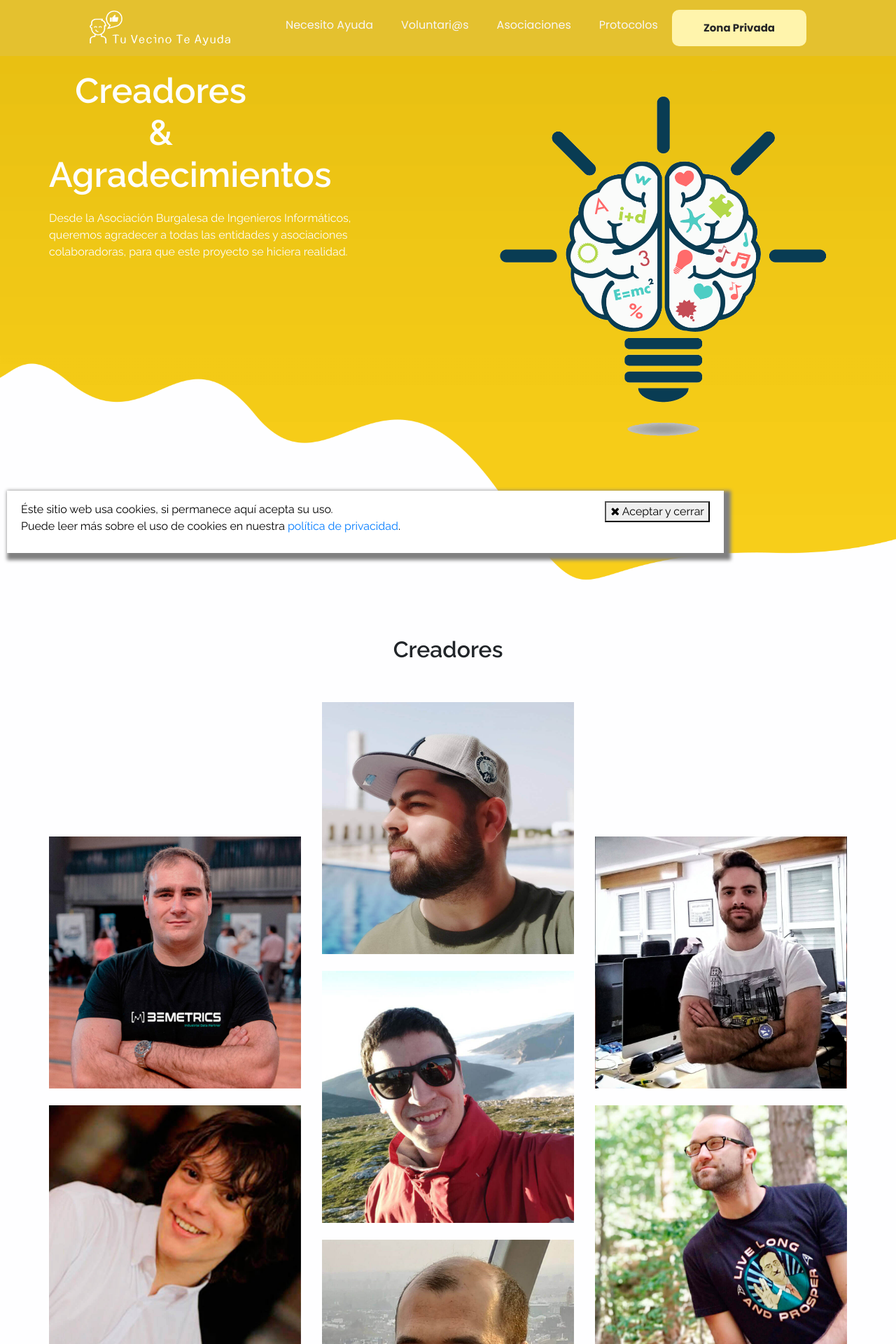
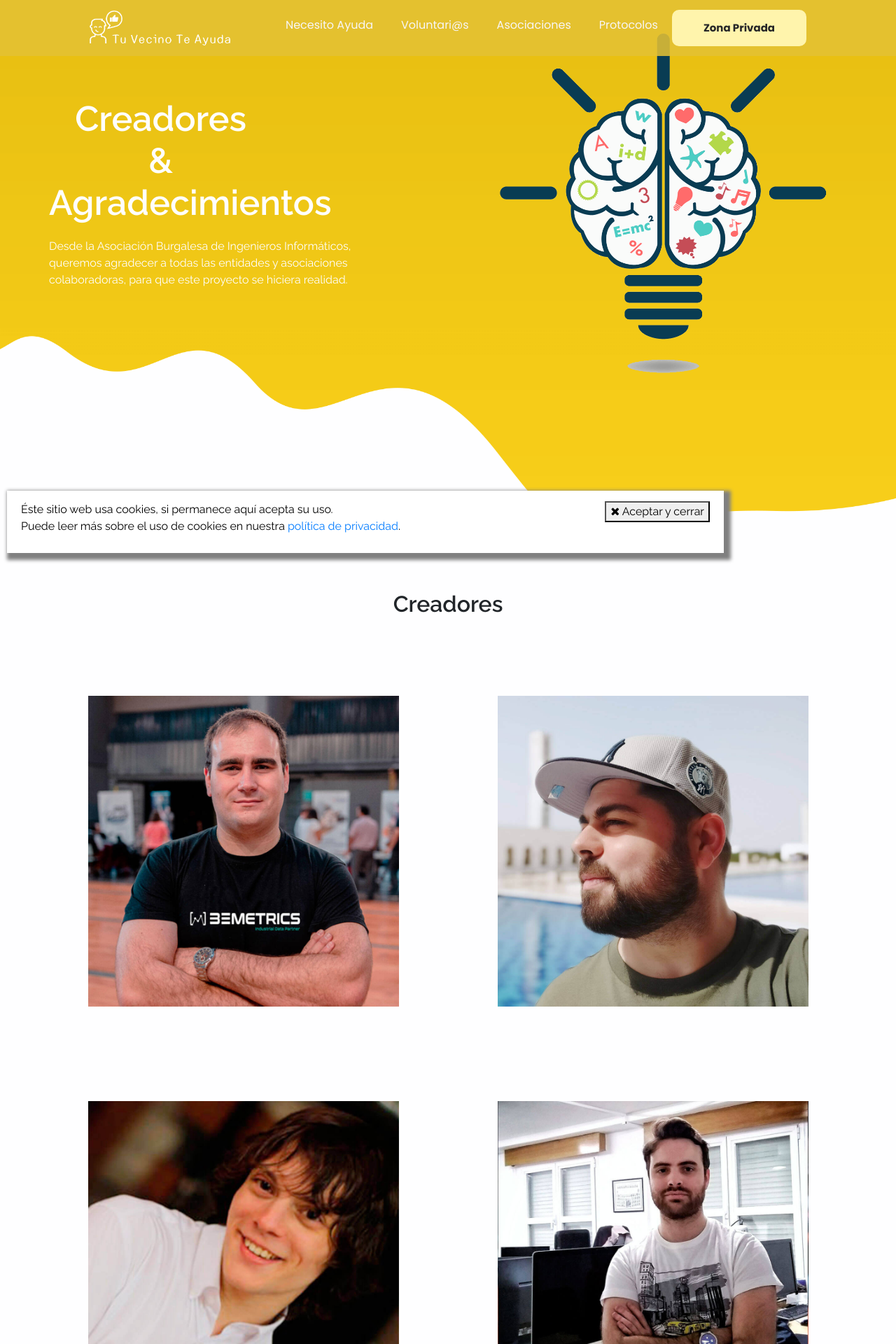
Before and after one commit to tu-vecino-te-ayuda/Tu-Vecino-Te-Ayuda-Front, a PHP site: page /agradecimientos.html in a window 1280 px wide. Shown: the top 1920 px of the page at 70% size. Run offline with PHP 8.4, Linux system fonts and the light colour scheme; some libraries are stand-ins or nearby versions.

Commit message:
feature/thanks-members

```diff
--- a/www/agradecimientos.html
+++ b/www/agradecimientos.html
@@ -123,7 +123,7 @@
   <div class="common_style">
   <!-- creators section  -->
   <section class="creators">
-      <div class="row">
+      <div class="row ">
         <div class="col-12 pb-5">
           <h2 class="text-center"><strong>Creadores</strong></h2>
         </div>
@@ -131,40 +131,45 @@
 
       <!--Grid row-->
       <div class="container">
-      <div class="row">
+      <div class="row centrar-caja">
 
         <!--Grid column-->
-        <div class="col-lg-4 col-md-6 mb-4">
+        <div class="col-lg-6 col-md-6 mb-4">
           <a href="https://www.linkedin.com/in/jlopezmartinez/" target="_blank">
             <img src="./images/creadores/javi.jpg" class="img-fluid mb-4" alt="" data-wow-delay="0.3s">
           </a>
           <a href="https://www.linkedin.com/in/luis-david-de-la-fuente/" target="_blank">
             <img src="./images/creadores/sete.jpg" class="img-fluid mb-4" alt="" data-wow-delay="0.3s">
           </a>
+          <a href="https://www.davidmiguel.com/" target="_blank">
+            <img src="./images/creadores/david.jpg" class="img-fluid mb-4" alt="" data-wow-delay="0.3s">
+          </a>
+          <a href="https://www.linkedin.com/in/rodrigo-jurado-pajares-b6224783/" target="_blank">
+            <img src="./images/creadores/jotas.jpg" class="img-fluid mb-4" alt="" data-wow-delay="0.3s">
+          </a>
+          <a href="https://www.linkedin.com/in/alberto-vivar-arribas-76b39669/" target="_blank">
+            <img src="./images/creadores/vivar.jpg" class="img-fluid mb-4" alt="" data-wow-delay="0.3s">
+          </a>
+
         </div>
         <!--Grid column-->
 
         <!--Grid column-->
-        <div class="col-lg-4 col-md-6 mb-4">
+        <div class="col-lg-6 col-md-6 mb-4">
           <a href="https://www.linkedin.com/in/rodrigo-esgueva/" target="_blank">
             <img src="./images/creadores/reo.jpg" class="img-fluid mb-4" alt="" data-wow-delay="0.3s">
           </a>
-          <a href="https://www.linkedin.com/in/rodrigo-jurado-pajares-b6224783/" target="_blank">
-            <img src="./images/creadores/jotas.jpg" class="img-fluid mb-4" alt="" data-wow-delay="0.3s">
+          <a href="https://www.linkedin.com/in/sergiomartinmarquina/" target="_blank">
+            <img src="./images/creadores/sergio.jpg" class="img-fluid mb-4" alt="" data-wow-delay="0.3s">
+          </a>
+          <a href="https://www.linkedin.com/in/roberto-miranda-p%C3%A9rez-72469253/" target="_blank">
+            <img src="./images/creadores/roberto.jpg" class="img-fluid mb-4" alt="" data-wow-delay="0.3s">
+          </a>
+          <a href="https://www.linkedin.com/in/marmaraba/" target="_blank">
+            <img src="./images/creadores/marmarba.jpg" class="img-fluid mb-4" alt="" data-wow-delay="0.3s">
           </a>
           <a href="https://www.linkedin.com/in/manuelbocos/" target="_blank">
             <img src="./images/creadores/bocos.jpg" class="img-fluid mb-4" alt="" data-wow-delay="0.3s">
-          </a>
-        </div>
-        <!--Grid column-->
-
-        <!--Grid column-->
-        <div class="col-lg-4 col-md-6 mb-4">
-          <a href="https://www.linkedin.com/in/sergiomartinmarquina/" target="_blank">
-            <img src="./images/creadores/sergio.jpg" class="img-fluid mb-4" alt="" data-wow-delay="0.3s">
-          </a>
-          <a href="https://www.linkedin.com/in/marmaraba/" target="_blank">
-            <img src="./images/creadores/marmarba.jpg" class="img-fluid mb-4" alt="" data-wow-delay="0.3s">
           </a>
         </div>
       </div>
@@ -176,65 +181,62 @@
   <!-- thanks section  -->
   <section class="thanks">
 
-    <div class="row  pt-5">
-      <div class="col-12 pt-5 pb-5">
+    <div class="row">
+      <div class="col-12">
         <h2 class="text-center"><strong>Agradecimientos</strong></h2>
       </div>
     </div>
 
     <!--Grid row-->
     <div class="container">
-    <div class="row text-center">
-      <!--Grid column-->
-      <div class="col-lg-4 col-md-6 mb-4 ">
-        <a href="https://zenos.es/" target="_blank">
-          <img src="https://pre.zenos.es/img/logo/zenos@1x.png" class="img-fluid mb-4 w-50" alt="" data-wow-delay="0.3s">
-        </a>
-        <a href="../index.html" target="_blank">
-          <img src="./images/partner/esgueva.png" class="img-fluid mb-4" alt="" data-wow-delay="0.3s">
-        </a>
 
-        <a href="https://codaprot.es" target="_blank">
-          <img src="https://codaprot.es/wp-content/uploads/2018/04/rgpd-codaprot-logo-1.png" class="img-fluid mb-4" alt="" data-wow-delay="0.3s">
+      <div class="row text-center ">
+        <div class="col-12">
+          <a href="https://abi2burgos.es/" target="_blank">
+            <img src="./images/partner/abi2.png" class="abi-logo img-fluid mb-4" alt="" data-wow-delay="0.3s">
           </a>
         </div>
-      <!--Grid column-->
+      </div>
 
-      <!--Grid column-->
-      <div class="col-lg-4 col-md-6 mb-4">
+      <div class="row text-center">
+        <div class="col-lg-3 col-md-6 col-sm-12 col-12 mb-4">
           <a href="https://bemetrics.io" target="_blank">
-          <img src="https://bemetrics.io/assets/img/logo_color.png" class="img-fluid mb-4" alt="" data-wow-delay="0.3s">
+            <img src="https://bemetrics.io/assets/img/logo_color.png" class="img-fluid w-75 pt-5 mb-4" alt="" data-wow-delay="0.3s">
           </a>
-        <a href="https://abi2burgos.es/" target="_blank">
-          <img src="https://abi2burgos.es/img/logo-grande.png" class="img-fluid mb-4 w-50" alt="" data-wow-delay="0.3s">
+          <a href="https://zenos.es/" target="_blank">
+            <img src="./images/partner/zenos1.png" class="img-fluid mb-4 w-50" alt="" data-wow-delay="0.3s">
+          </a>
+        </div>
+        <div class="col-lg-3 col-md-6 col-sm-12 col-12 mb-4">
+          <a href="https://www.nesiweb.com/" target="_blank">
+            <img src="./images/partner/nesiweb.png" class="img-fluid mb-4 pt-5" alt="" data-wow-delay="0.3s">
           </a>
           <a href="http://fundacionoxigeno.org" target="_blank">
-          <img src="./images/partner/oxigeno.jpg" class="img-fluid mb-4 w-50" alt="" data-wow-delay="0.3s">
+            <img src="./images/partner/oxigeno.png" class="img-fluid mb-4 w-50" alt="" data-wow-delay="0.3s">
           </a>
-
         </div>
-      <!--Grid column-->
-
-      <!--Grid column-->
-      <div class="col-lg-4 col-md-6 mb-4">
-        <a href="https://www.nesiweb.com/" target="_blank">
-          <img src="./images/partner/nesiweb.png" class="img-fluid mb-4" alt="" data-wow-delay="0.3s">
+        <div class="col-lg-3 col-md-6 col-sm-12 col-12 mb-4">
+          <a href="https://codaprot.es" target="_blank">
+            <img src="https://codaprot.es/wp-content/uploads/2018/04/rgpd-codaprot-logo-1.png" class="img-fluid mb-4 w-50 pt-5 mt-3 mb-5" alt="" data-wow-delay="0.3s">
           </a>
           <a href="https://redsolidaridadburgos.nesiweb.com/" target="_blank">
             <img src="./images/partner/rsb.png" class="img-fluid mb-4 w-50" alt="" data-wow-delay="0.3s">
+          </a>
+        </div>
+        <div class="col-lg-3 col-md-6 col-sm-12 col-12 mb-4">
+          <a href="./index.html" target="_blank">
+            <img src="./images/partner/esgueva.png" class="img-fluid mb-4 pt-5" alt="" data-wow-delay="0.3s">
           </a>
           <a href="https://www.conectados-sinbarreras.com/" target="_blank">
             <img src="./images/partner/barreras.png" class="img-fluid mb-4 w-50" alt="" data-wow-delay="0.3s">
           </a>
         </div>
-    <div class="col-lg-12 ">
-      <a href="https://www.freepik.es/fotos-vectores-gratis/negocios">Vector creados por freepik - www.freepik.es</a>
-    </div>
-
-
 
       </div>
 
+      <div class="col-lg-12 text-center white-color">
+        <a href="https://www.freepik.es/fotos-vectores-gratis/negocios">Vector creados por freepik - www.freepik.es</a>
+      </div>
     </div>
   <!--Grid row-->
   </section>
--- a/www/css/custom.css
+++ b/www/css/custom.css
@@ -34,7 +34,6 @@
 
 .hero_section p{
     font-size: 1.1em;
-    /*text-shadow: 4px 4px 14px #000000*/
 }
 
 .hero-row-btn{
@@ -70,7 +69,6 @@
 .hero_img-container{
     margin: auto;
 }
-
 
 .contact_form-container{
     color: #6c757d;
@@ -164,6 +162,15 @@
 
 
 /** thanks */
+
+.thanks_section {
+    padding-bottom: 150px;
+}
+
+.thanks_section h1{
+    padding-top: 130px;
+}
+
 .hero_img-container {
     width: 60%;
 }
@@ -175,14 +182,34 @@
 
 .thanks-container {
     display: flex;
-    padding-top: 90px;
-    padding-bottom: 125px;
 }
 
 .creators {
     padding: 20px;
 }
 
+.creators{
+    text-align: center;
+}
+.creators img {
+    padding:10%;
+}
+.abi-logo{
+    width: 30% !important;
+}
+
 .client_detail-box p{
     font-size: 0.9em ;
 }
+
+.white-color a{
+    color: white;
+    text-decoration: none;
+}
+
+
+/** login */
+
+.login_section{
+    padding-top: 100px;
+}
--- a/www/css/responsive.css
+++ b/www/css/responsive.css
@@ -248,6 +248,26 @@
         width: 150%;
     }
 
+    /** Thanks */
+    .thanks_section h1{
+        font-size: 1.5em;
+    }
+    .creators img{
+        width: 90%;
+        padding: 5% !important;
+       text-align: center;
+    }
+
+    .thanks img{
+        width: 100%;
+        padding: 0px !important;
+        margin: 0px;
+    }
+
+    .abi-logo{
+        width: 35% !important;
+    }
+
 }
 
 @media (max-width: 625px) {
@@ -354,8 +374,10 @@
     }
 
     .hero_img-container{
-        padding-top: 15%;
+        visibility: collapse;
     }
+
+
 
 
 }
--- a/www/login.html
+++ b/www/login.html
@@ -70,7 +70,7 @@
         </nav>
       </div>
     </header>
-    <section class="hero_section ">
+    <section class="login_section ">
       <div class="hero-container container">
         <div class="hero_detail-box">
           <h2>
```
Also changed, not shown: www/images/creadores/david.jpg (added), www/images/creadores/roberto.jpg (added), www/images/creadores/vivar.jpg (added), www/images/partner/abi2.png (added), www/images/partner/barreras.png, www/images/partner/bemetrics_logo.png (added), www/images/partner/oxigeno.jpg (deleted), www/images/partner/oxigeno.png (added), www/images/partner/rsb.png, www/images/partner/zenos1.png (added). Lines whose indentation alone changed are shown as unchanged.
